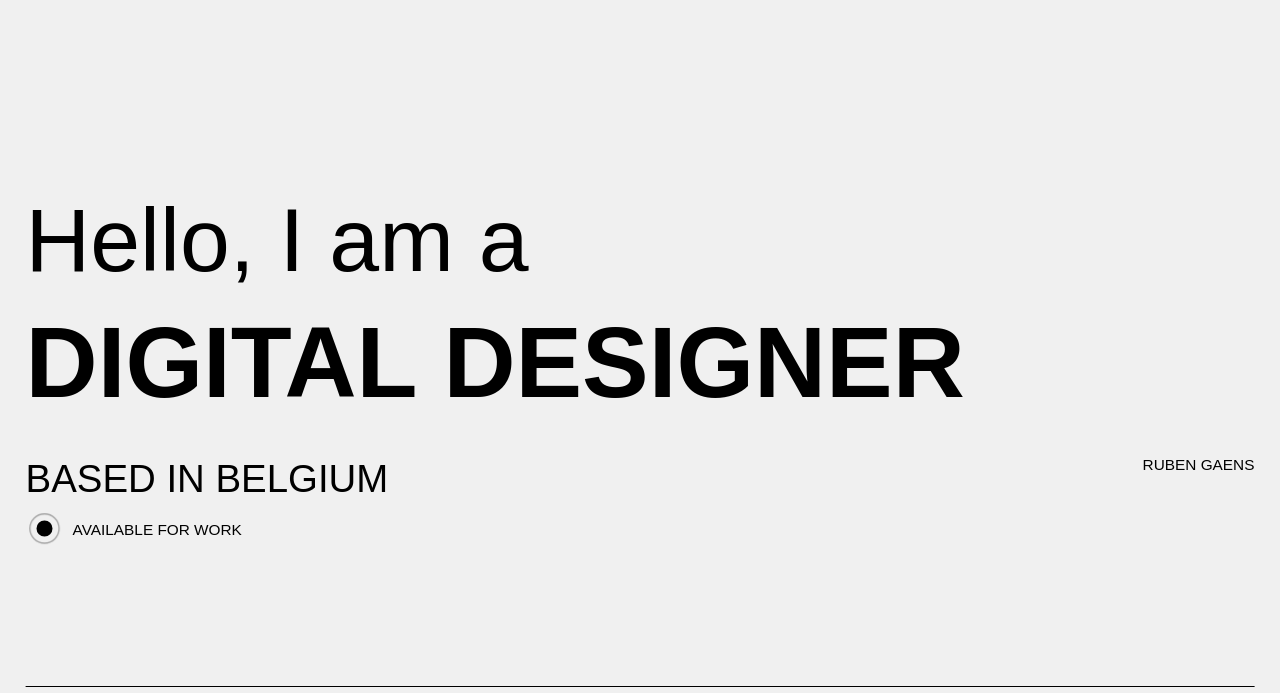
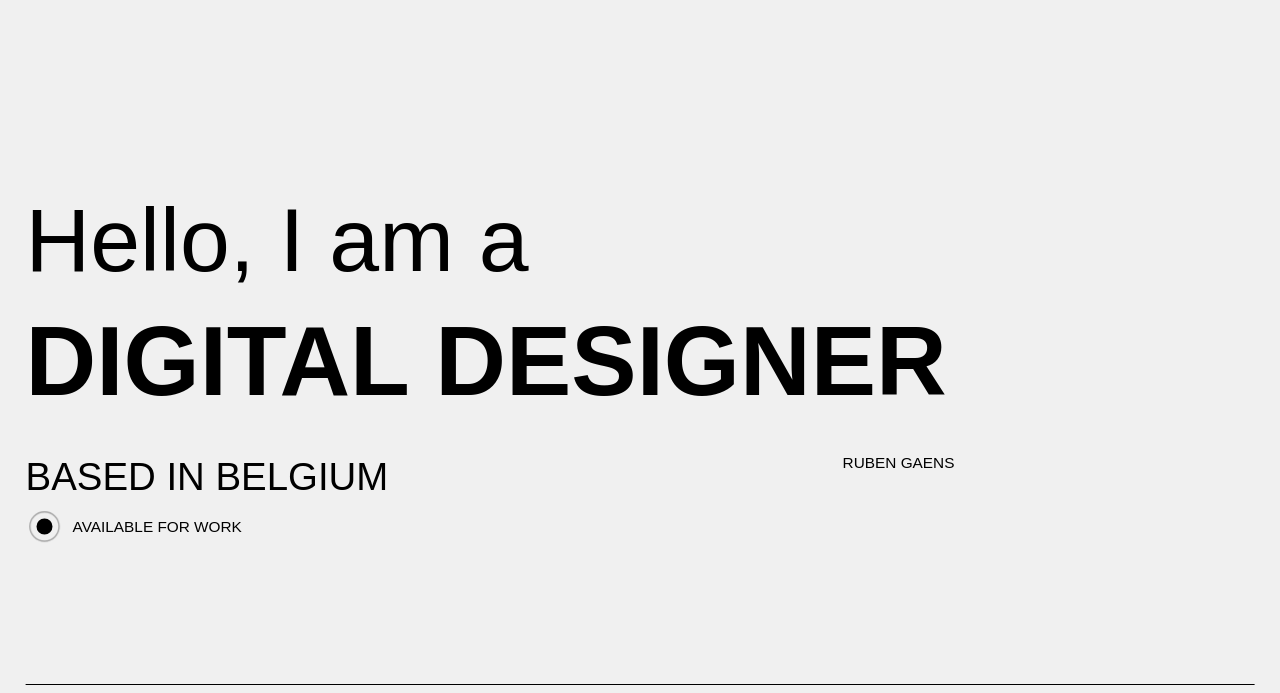
Before and after one commit to RUBENGAENS/2223_1DVO_WPL2_PORTFOLIO_RUBEN_GAENS, a plain HTML site: page index.html in a window 1280 px wide. Shown: the part 67-760 px from the top of the page. Drawn offline with nearby package versions, Linux system fonts and the light colour scheme; a web font is replaced by a local one.

Commit message:
eerste scherm update

```diff
--- a/index.html
+++ b/index.html
@@ -76,7 +76,7 @@
                 <div class="splitsTitel">
                 <h5 class="text-uppercase text-sm titelText" data-aos="fade-up" data-aos-duration="800">Based in Belgium</h5>
                 <a href="about.html">
-                <h5 class="text-uppercase text-sm titelText2" data-aos="fade-up" data-aos-duration="800">Ruben Gaens</h5>
+                <h5 class="text-uppercase text-sm titelText2 textPadd" data-aos="fade-up" data-aos-duration="800">Ruben Gaens</h5>
             </a>
             </div>
 
--- a/style.css
+++ b/style.css
@@ -269,11 +269,12 @@ circle {
 
 
 .bigTitel {
-    font-size:7.8vw;
+    font-size:7.65vw;
     font-weight: 700;
     color: #000000;
     margin-bottom: 1.5rem ;
     font-family: "Zen Dots", sans-serif;
+
 }
 
 
@@ -330,6 +331,12 @@ h4 {
 .splitsTitel {
     display: flex;
     justify-content: space-between;
+}
+.textPadd {
+    padding-right: 300px;
+}
+.textPadd:hover {
+  color: #f15a2a;
 }
 h5 {
     font-size: 3vw;
@@ -738,6 +745,9 @@ span.color_end {
     .splitsTitel {
        flex-direction: column;
     }
+    .textPadd {
+        padding-right: 0;
+    }
     .paragraaf_banner {
         font-size: 1.3625rem;
         text-align: center;
```
